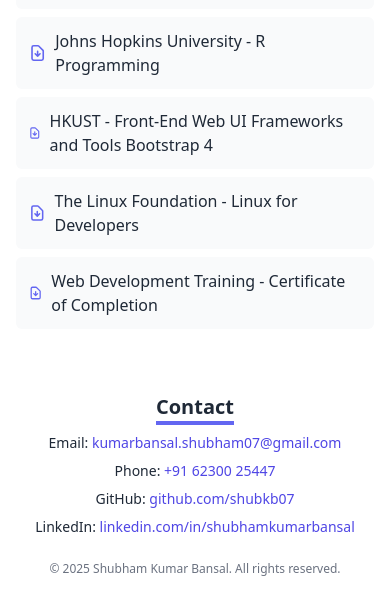
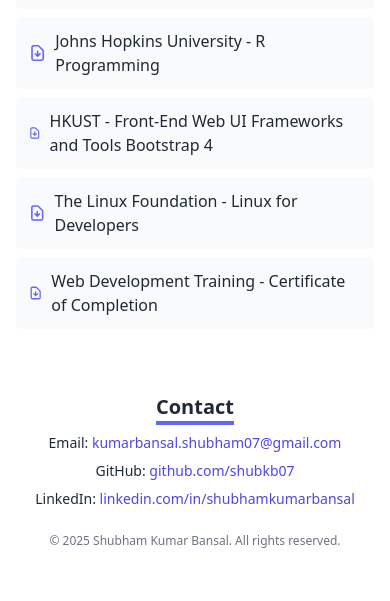
Before and after one commit to shubkb07/shubkb07.github.io, a plain HTML site: page index.html in a window 390 px wide. Shown: the part 4807-5408 px from the top of the page. After the commit the page ends 5380 px from the top, so only its background shows below. Drawn offline with nearby package versions, Linux system fonts and the light colour scheme.

Commit message:
remove phone number from contact section

```diff
--- a/index.html
+++ b/index.html
@@ -374,7 +374,6 @@
     <section id="contact" class="space-y-2 text-center text-sm sm:text-base">
       <h2 class="text-xl sm:text-2xl font-semibold border-b-4 border-indigo-500 inline-block">Contact</h2>
       <p>Email: <a href="mailto:kumarbansal.shubham07@gmail.com" class="text-indigo-600 dark:text-indigo-400 hover:underline">kumarbansal.shubham07@gmail.com</a></p>
-      <p>Phone: <a href="tel:+916230025447" class="text-indigo-600 dark:text-indigo-400 hover:underline">+91 62300 25447</a></p>
       <p>GitHub: <a href="https://github.com/shubkb07" target="_blank" class="text-indigo-600 dark:text-indigo-400 hover:underline">github.com/shubkb07</a></p>
       <p>LinkedIn: <a href="https://www.linkedin.com/in/shubhamkumarbansal/" target="_blank" class="text-indigo-600 dark:text-indigo-400 hover:underline">linkedin.com/in/shubhamkumarbansal</a></p>
     </section>
```
